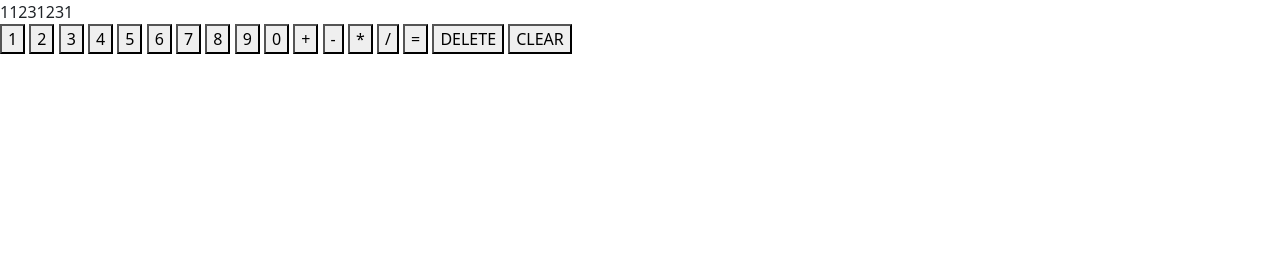
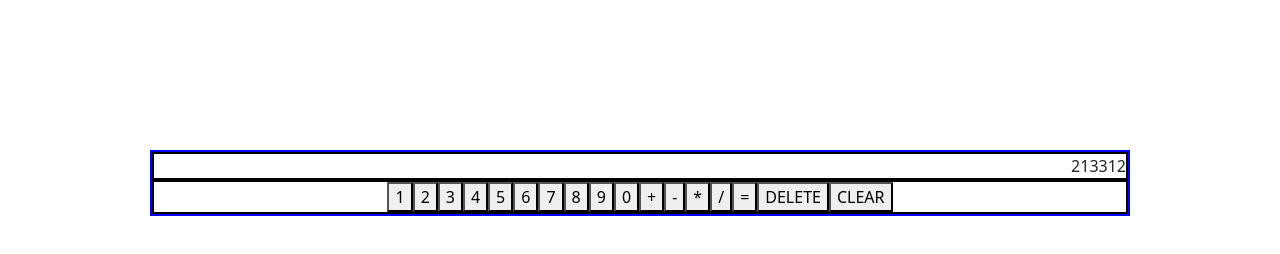
Before and after one commit to ldls1998/Calculadora, a plain HTML site: page index.html in a window 1280 px wide. Drawn offline with nearby package versions, Linux system fonts and the light colour scheme.

Commit message:
Estilos básicos y se añadió la referencia en el html

```diff
--- a/index.html
+++ b/index.html
@@ -7,6 +7,7 @@
     <meta name="viewport" content="width=device-width, initial-scale=1.0">
     <script src="js.js" defer></script>
     <title>Calculadora</title>
+    <link rel="stylesheet" href="style.css">
     <!-- CSS only -->
     <link href="https://cdn.jsdelivr.net/npm/bootstrap@5.2.1/dist/css/bootstrap.min.css" rel="stylesheet"
         integrity="sha384-iYQeCzEYFbKjA/T2uDLTpkwGzCiq6soy8tYaI1GyVh/UjpbCx/TYkiZhlZB6+fzT" crossorigin="anonymous">
@@ -15,7 +16,7 @@
 <body>
     <main class="cuerpo">
         <div class="display">
-            11231231
+            213312
         </div>
         <div class="botones">
             <button class="number">1</button>
--- a/style.css
+++ b/style.css
@@ -0,0 +1,16 @@
+main {
+    border: 2px solid blue;
+    margin: 150px;
+}
+
+.display {
+    display: flex;
+    justify-content: flex-end;
+    border: 2px solid black;
+}
+
+.botones {
+    display: flex;
+    justify-content: center;
+    border: 2px solid black;
+}
```
